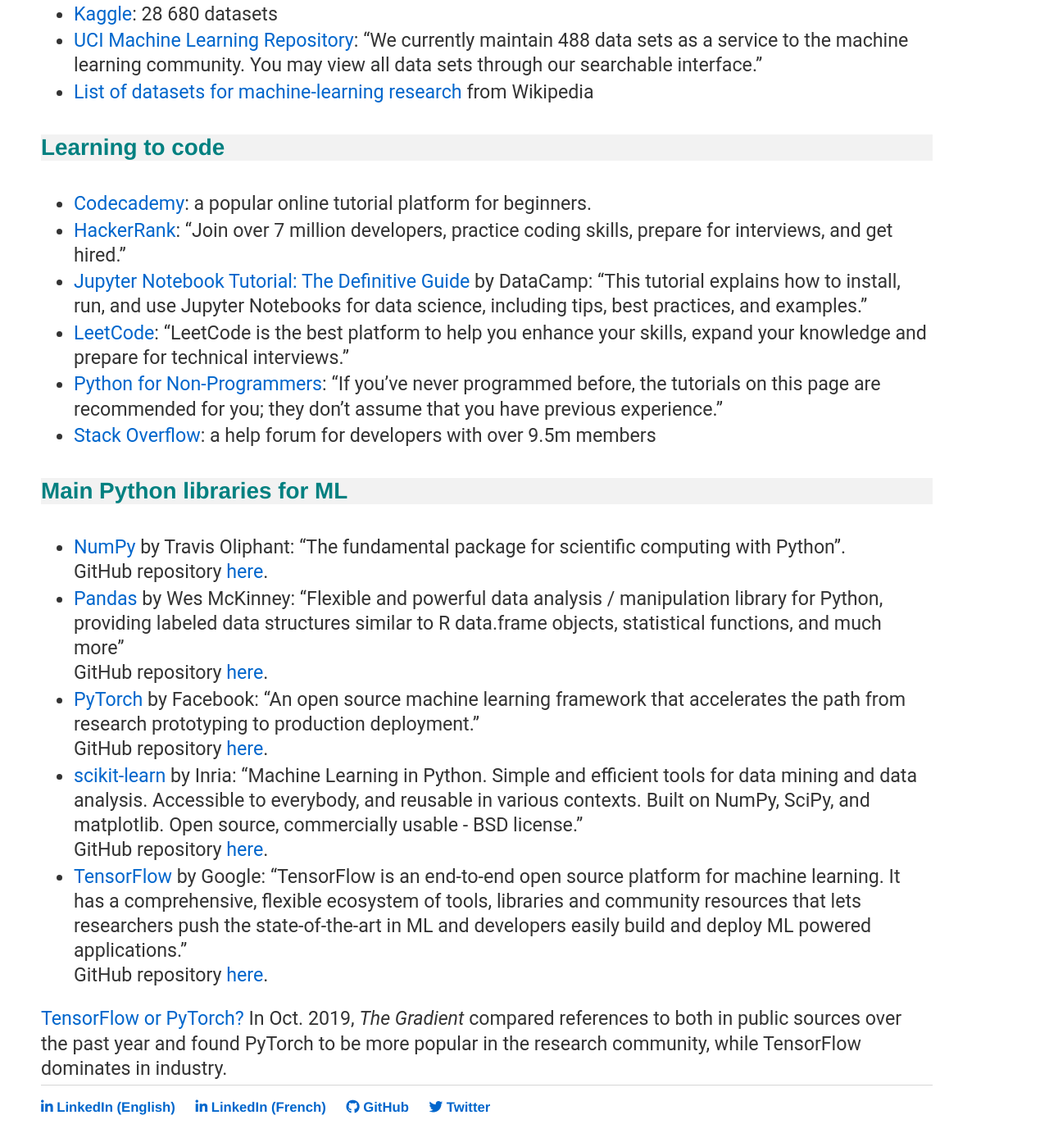
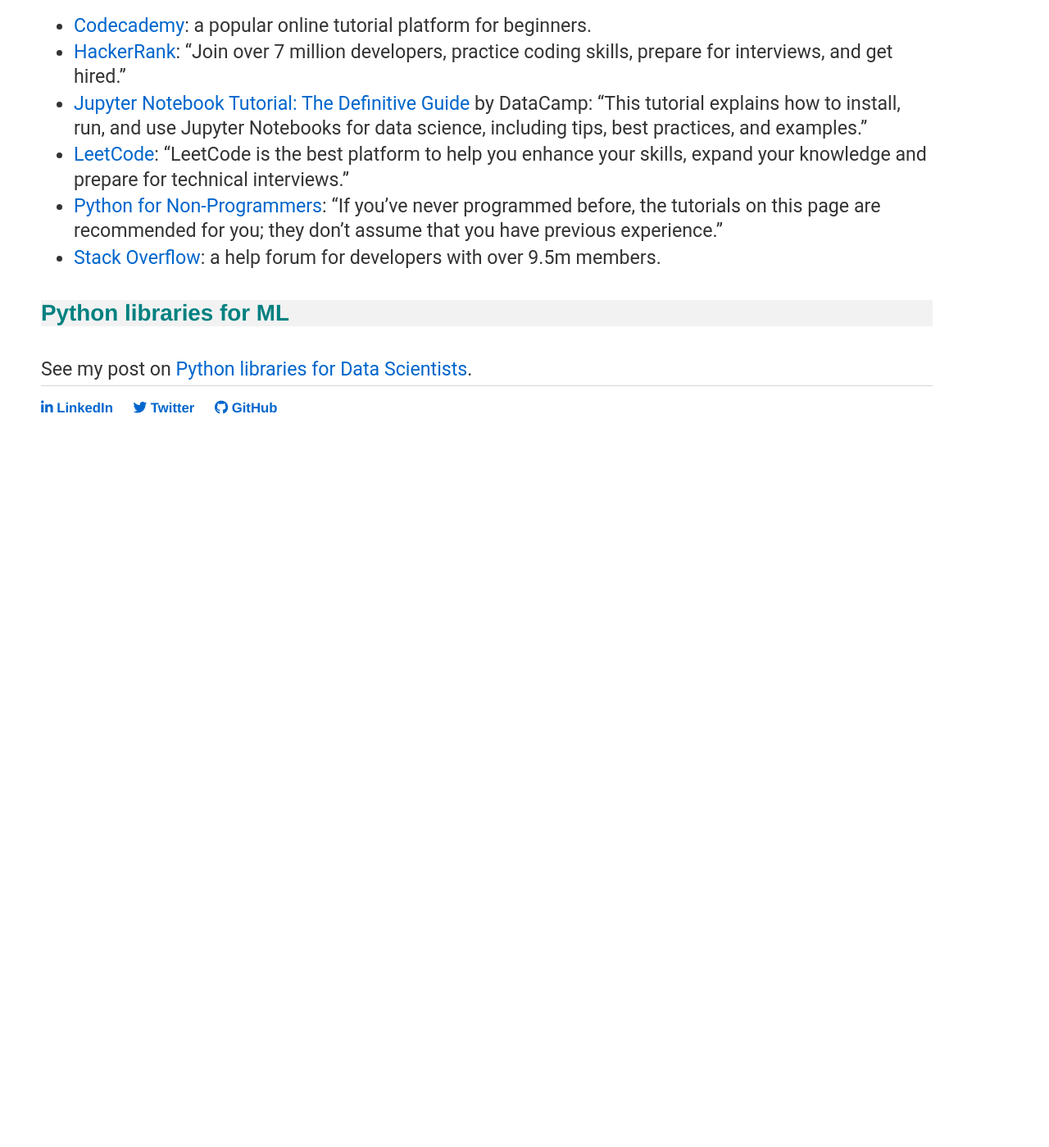
Before and after one commit to sylvaincom/sylvaincom.github.io, a Jekyll site: the page built from _posts/2019-08-12-res-ml.md, in a window 1280 px wide and 1400 px high, scrolled down 2663 px. Shown: the whole window at 82% size. Built offline with Jekyll 4.4.1, drawn with Linux system fonts in a browser that asks for light colours; nearby versions of some CDN libraries; after the commit the page ends 3222 px from its top, so only the background shows below that; some of the changed text lies outside the part shown.

Commit message:
Major changes in the posts of the blog, deleting the language versions for LinkedIn account.

```diff
--- a/_layouts/default.html
+++ b/_layouts/default.html
@@ -28,10 +28,9 @@
 
   <footer>
    <ul>
-   <li><a href="https://www.linkedin.com/in/sylvain-combettes/?locale=en_US" target="_blank"> <i class="fab fa-linkedin-in"></i> LinkedIn (English) </a></li>
-     <li><a href="https://www.linkedin.com/in/sylvain-combettes/?locale=fr_FR" target="_blank"> <i class="fab fa-linkedin-in"></i> LinkedIn (French) </a></li>
+   <li><a href="https://www.linkedin.com/in/sylvain-combettes" target="_blank"> <i class="fab fa-linkedin-in"></i> LinkedIn</a></li>
+   <li><a href="https://twitter.com/sylvaincom" target="_blank"> <i class="fab fa-twitter"></i> Twitter </a></li>
    <li><a href="https://github.com/sylvaincom" target="_blank"> <i class="fab fa-github"></i> GitHub </a></li>
-   <li><a href="https://twitter.com/sylvaincom" target="_blank"> <i class="fab fa-twitter"></i> Twitter </a></li>
    </ul>
   </footer>
 </body>
--- a/_posts/2019-08-12-res-ml.md
+++ b/_posts/2019-08-12-res-ml.md
@@ -6,22 +6,18 @@
 
 In this post, I suggest some well-known free resources in the ML ecosystem.
 
-#### Table of Contents
+**Table of Contents:**
 - [Learning about ML](#learn)
 - [Blogs about ML](#blogs)
 - [Remote computing (for free)](#compute)
 - [Papers and written algorithms](#algo)
 - [Datasets for ML](#data)
 - [Learning to code](#coding)
-- [Main Python libraries for ML](#lib)
+- [Python libraries for ML](#lib)
 
 <a name='learn'></a>
 #### Learning about ML
-* [DataCamp](https://www.datacamp.com/){:target="_blank"}: "Learn Data Science from the comfort of your browser, at your own pace with DataCamp's video tutorials & coding challenges on R, Python, Statistics & more."
-* [deeplearning.ai](https://www.deeplearning.ai/){:target="_blank"} by Andrew Ng: "Whether you want to build algorithms or build a company, deeplearning.ai's Machine Learning courses will teach you key concepts and applications of AI."
-* [Fast.ai](https://www.fast.ai){:target="_blank"}: "Making neural nets uncool again"
-* [Kaggle](https://www.kaggle.com/learn/overview){:target="_blank"}: "Faster Data Science Education. Practical data skills you can apply immediately: that's what you'll learn in these free micro-courses. They're the fastest (and most fun) way to become a data scientist or improve your current skills."
-* [Sylvain Combettes' blog](/blog/2019/08/08/gs-ml){:target="_blank"}: I suggest some well-known references for getting started with ML.
+See my post on [Some references for getting started and beyond with ML](/blog/2019/08/08/learning-ml){:target="_blank"}.
 
 <a name='blogs'></a>
 #### Blogs about ML
@@ -45,6 +41,7 @@
 #### Papers and written algorithms
 * [arXiv](https://arxiv.org/){:target="_blank"}: "arXiv is a free distribution service and an open-access archive for 1,657,256 scholarly articles in the fields of physics, mathematics, computer science, quantitative biology, quantitative finance, statistics, electrical engineering and systems science, and economics."
 * [Arxiv Sanity Preserver](http://arxiv-sanity.com/){:target="_blank"} by  [Andrej Karpathy](https://cs.stanford.edu/~karpathy/){:target="_blank"}: "This project is a web interface that attempts to tame the overwhelming flood of papers on Arxiv. It allows researchers to keep track of recent papers, search for papers, sort papers by similarity to any paper, see recent popular papers, to add papers to a personal library, and to get personalized recommendations of (new or old) Arxiv papers."
+* [Connected Papers](https://www.connectedpapers.com/){:target="_blank"}: "A visual tool to help researchers and applied scientists find academic papers relevant to their field of work."
 * [GitHub](https://github.com/){:target="_blank"}: "GitHub is a development platform inspired by the way you work. From open source to business, you can host and review code, manage projects, and build software alongside 40 million developers."
 * [HAL (Hyper Articles en Ligne)](https://hal.archives-ouvertes.fr/){:target="_blank"}: "an open archive where authors can deposit scholarly documents from all academic fields"
 * [Papers With Code](https://paperswithcode.com/sota/){:target="_blank"}: " The mission of Papers With Code is to create a free and open resource with Machine Learning papers, code and evaluation tables."
@@ -65,21 +62,9 @@
 * [Jupyter Notebook Tutorial: The Definitive Guide](https://www.datacamp.com/community/tutorials/tutorial-jupyter-notebook){:target="_blank"} by DataCamp: "This tutorial explains how to install, run, and use Jupyter Notebooks for data science, including tips, best practices, and examples."
 * [LeetCode](https://leetcode.com/){:target="_blank"}: "LeetCode is the best platform to help you enhance your skills, expand your knowledge and prepare for technical interviews."
 * [Python for Non-Programmers](https://wiki.python.org/moin/BeginnersGuide/NonProgrammers){:target="_blank"}: "If you've never programmed before, the tutorials on this page are recommended for you; they don't assume that you have previous experience."
-* [Stack Overflow](https://stackoverflow.com){:target="_blank"}: a help forum for developers with over 9.5m members
+* [Stack Overflow](https://stackoverflow.com){:target="_blank"}: a help forum for developers with over 9.5m members.
 <!-- "Stack Overflow is an open community for anyone that codes. We help you get answers to your toughest coding questions, share knowledge with your coworkers in private, and find your next dream job." -->
 
 <a name='lib'></a>
-#### Main Python libraries for ML
-* [NumPy](https://www.numpy.org){:target="_blank"} by Travis Oliphant: "The fundamental package for scientific computing with Python".<br/>
-GitHub repository [here](https://github.com/numpy/numpy){:target="_blank"}.
-* [Pandas](https://pandas.pydata.org){:target="_blank"} by Wes McKinney: "Flexible and powerful data analysis / manipulation library for Python, providing labeled data structures similar to R data.frame objects, statistical functions, and much more"<br/>
-GitHub repository [here](https://github.com/pandas-dev/pandas){:target="_blank"}.
-* [PyTorch](https://pytorch.org){:target="_blank"} by Facebook: "An open source machine learning framework that accelerates the path from research prototyping to production deployment."<br/>
-GitHub repository [here](https://github.com/pytorch/pytorch){:target="_blank"}.
-* [scikit-learn](https://scikit-learn.org/stable/){:target="_blank"} by Inria: "Machine Learning in Python. Simple and efficient tools for data mining and data analysis. Accessible to everybody, and reusable in various contexts. Built on NumPy, SciPy, and matplotlib. Open source, commercially usable - BSD license."<br/>
-GitHub repository [here](https://github.com/scikit-learn/scikit-learn){:target="_blank"}.
-* [TensorFlow](https://www.tensorflow.org){:target="_blank"} by Google: "TensorFlow is an end-to-end open source platform for machine learning. It has a comprehensive, flexible ecosystem of tools, libraries and community resources that lets researchers push the state-of-the-art in ML and developers easily build and deploy ML powered applications."<br/>
-GitHub repository [here](https://github.com/tensorflow/tensorflow){:target="_blank"}.
-<!-- * * [Theano](http://www.deeplearning.net/software/theano/){:target="_blank"} by University of Montreal: "Theano is a Python library that allows you to define, optimize, and evaluate mathematical expressions involving multi-dimensional arrays efficiently. It can use GPUs and perform efficient symbolic differentiation." -->
-
-[TensorFlow or PyTorch?](https://thegradient.pub/state-of-ml-frameworks-2019-pytorch-dominates-research-tensorflow-dominates-industry/){:target="_blank"} In Oct. 2019, _The Gradient_ compared references to both in public sources over the past year and found PyTorch to be more popular in the research community, while TensorFlow dominates in industry.
+#### Python libraries for ML
+See my post on [Python libraries for Data Scientists](/blog/2020/09/23/python-librairies){:target="_blank"}.
```
Also changed, not shown: _posts/2019-08-08-learning-ml.md (added, +59 -0 lines), _posts/2019-08-09-articles.md (+2 -1 lines), _posts/2020-09-23-python-librairies.md (added, +88 -0 lines).
